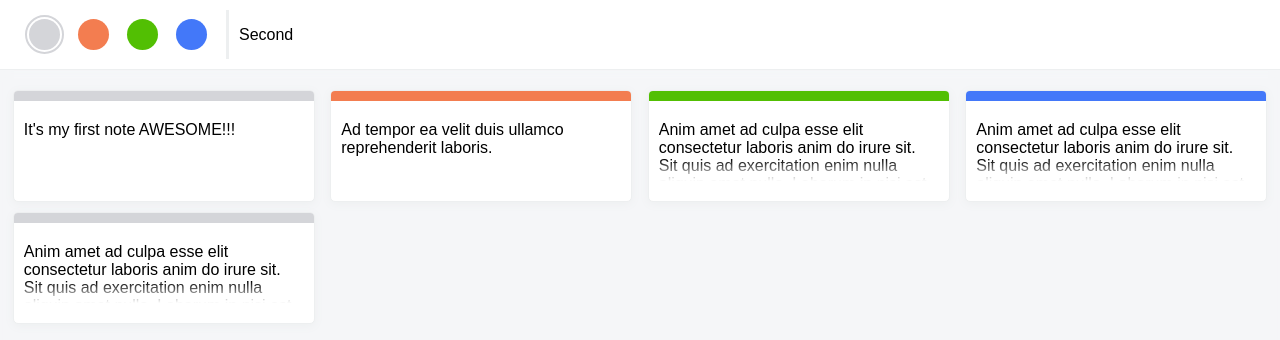
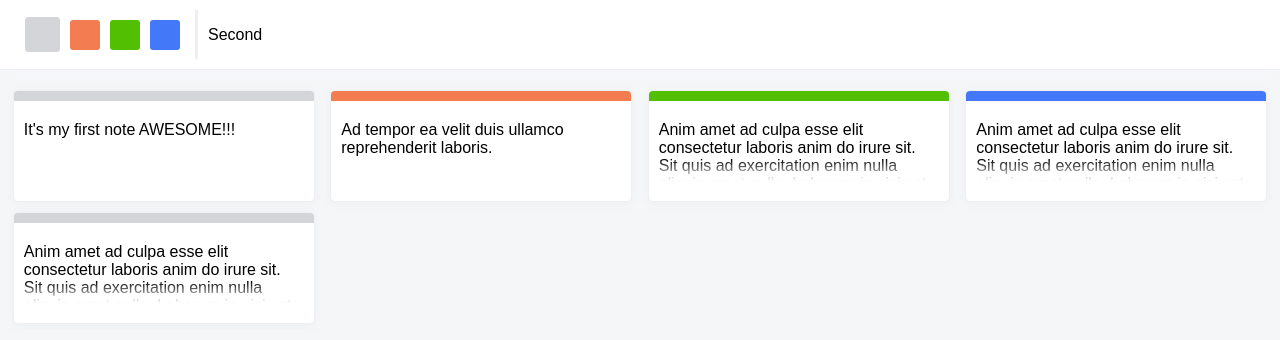
Before and after one commit to Yaroshuk/react-note-taking-app, a React (Create React App) app: page / in a window 1280 px wide. Shown: the top 340 px of the page. Built offline with nearby package versions, Linux system fonts and the light colour scheme.

Commit message:
Fix: color filter styles

```diff
--- a/src/components/Filter/FilterContainer.module.scss
+++ b/src/components/Filter/FilterContainer.module.scss
@@ -1,4 +1,5 @@
 .filter-container {
   display: flex;
   justify-content: space-between;
+  align-items: center;
 }
--- a/src/components/Filter/FilterItem.js
+++ b/src/components/Filter/FilterItem.js
@@ -10,23 +10,15 @@ export const filterClasses = {
 };
 
 const FilterItem = ({ filter, isActive, onChangeFilter }) => {
-
   const onClickHandler = () => {
     onChangeFilter(filter);
-  }
+  };
 
-  return (
-    <div
-      className={`${classes["filter-item"]} ${
-        isActive && classes["active-filter"]
-      }`}
-      onClick={onClickHandler}
-    >
-      <div
-        className={`${classes["filter-content"]} ${filterClasses[filter]}`}
-      ></div>
-    </div>
-  );
+  const itemClasses = `${classes["filter-item"]}
+                        ${filterClasses[filter]}
+                        ${isActive && classes["active-filter"]}`;
+
+  return <div className={itemClasses} onClick={onClickHandler}></div>;
 };
 
 export default FilterItem;
--- a/src/components/Filter/FilterItem.module.scss
+++ b/src/components/Filter/FilterItem.module.scss
@@ -1,25 +1,19 @@
 @import "sass/style";
 
 .filter-item {
-  width: 35px;
-  height: 35px;
-  border-radius: 100%;
+  width: 30px;
+  height: 30px;
+  border-radius: 10%;
   overflow: hidden;
   margin: 0 5px;
   display: flex;
   justify-content: center;
   align-items: center;
-  border: 2px solid $whiteColor;
 
   &.active-filter {
-    border: 2px solid $darkestGrayColor;
+    width: 35px;
+    height: 35px;
   }
-}
-
-.filter-content {
-  width: 90%;
-  height: 90%;
-  border-radius: 100%;
 }
 
 .none-filter {
```
